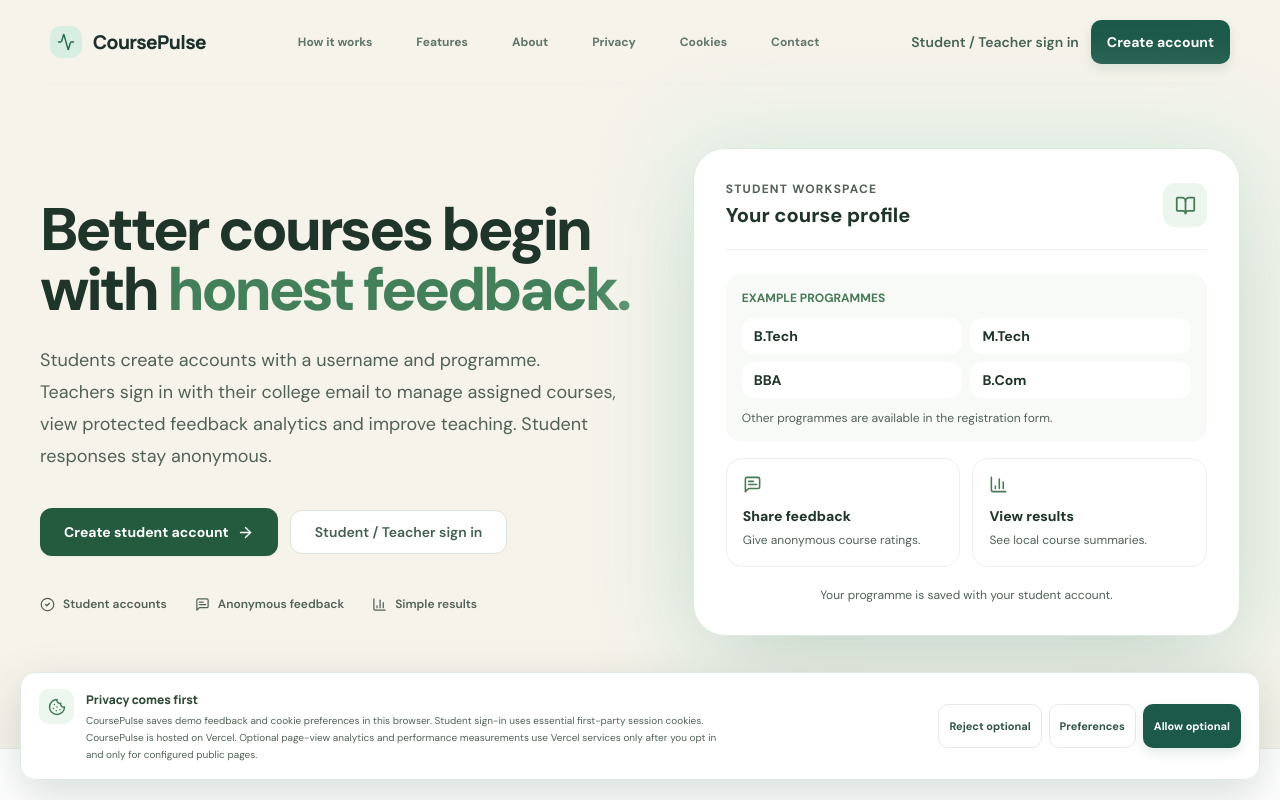
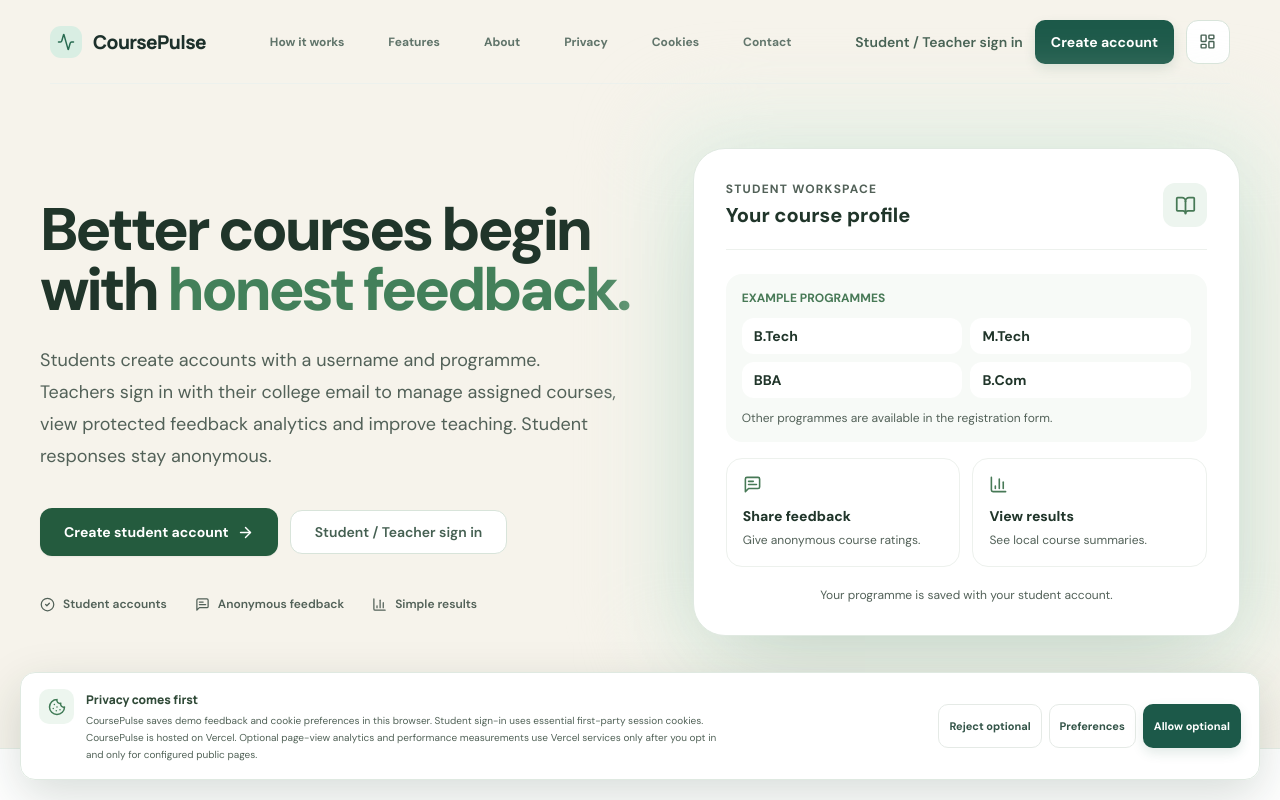
Before and after one commit to akashsharmapb09-cpu/coursePulse.site, a Next.js app: page / in a window 1280 px wide. Shown: the top 800 px of the page. Built offline with nearby package versions, Linux system fonts and the light colour scheme; no server answers.

Commit message:
Add accessible Open workspace shortcut to public header

```diff
--- a/components/public-site.tsx
+++ b/components/public-site.tsx
@@ -1,7 +1,7 @@
 import { CookieSettingsLink } from '@/components/cookie-consent';
 import Link from 'next/link';
 import type { ReactNode } from 'react';
-import { Activity } from 'lucide-react';
+import { Activity, LayoutDashboard } from 'lucide-react';
 
 const links = [
   { href: '/#how-it-works', label: 'How it works' },
@@ -38,6 +38,15 @@ export function PublicHeader() {
         <span className="hidden sm:inline">Create account</span>
         <span className="sm:hidden">Sign up</span>
       </Link>
+      <Link
+        href="/dashboard"
+        aria-label="Open workspace"
+        title="Open workspace"
+        style={{ minHeight: 44, width: 44, display: "inline-flex", alignItems: "center", justifyContent: "center" }}
+        className="rounded-xl border border-[#d8e4da] bg-white text-[#456052] transition-colors hover:bg-[#f3f7f4]"
+      >
+        <LayoutDashboard size={17} aria-hidden="true"/>
+      </Link>
     </div>
   </header>;
 }
```
